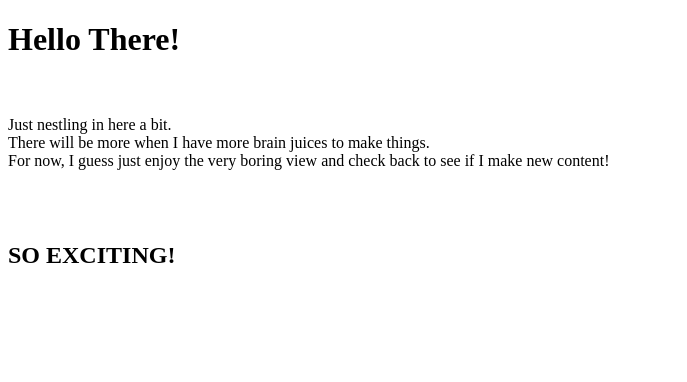
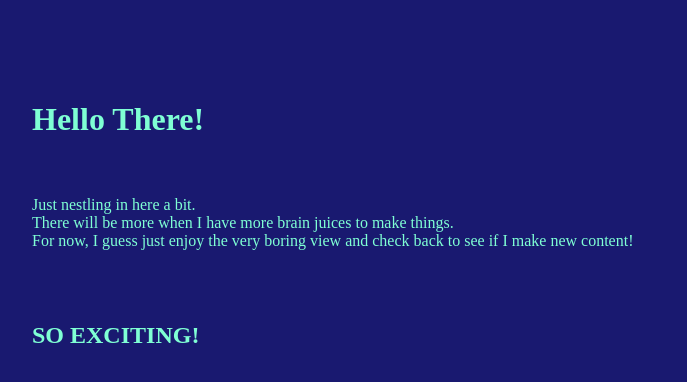
Before and after one commit to Fauxdai/fauxdai.github.io, a plain HTML site: page index.html in a window 1280 px wide. Shown: the whole page, without its empty margins (0-687 px from the left). Drawn offline with Linux system fonts and the light colour scheme.

Commit message:
pushing uncommited changes to index.html

```diff
--- a/index.html
+++ b/index.html
@@ -1,7 +1,7 @@
 <!DOCTYPE html>
 <head>
     <meta title="Fauxdai's Github Lair">
-    <link rel="stylesheet" type="stylesheet" href="style.css">
+    <link rel="stylesheet" href="style.css">
 </head>
 <body>
 <h1>Hello There!</h1>
```
Also changed, not shown: 1 other file.
